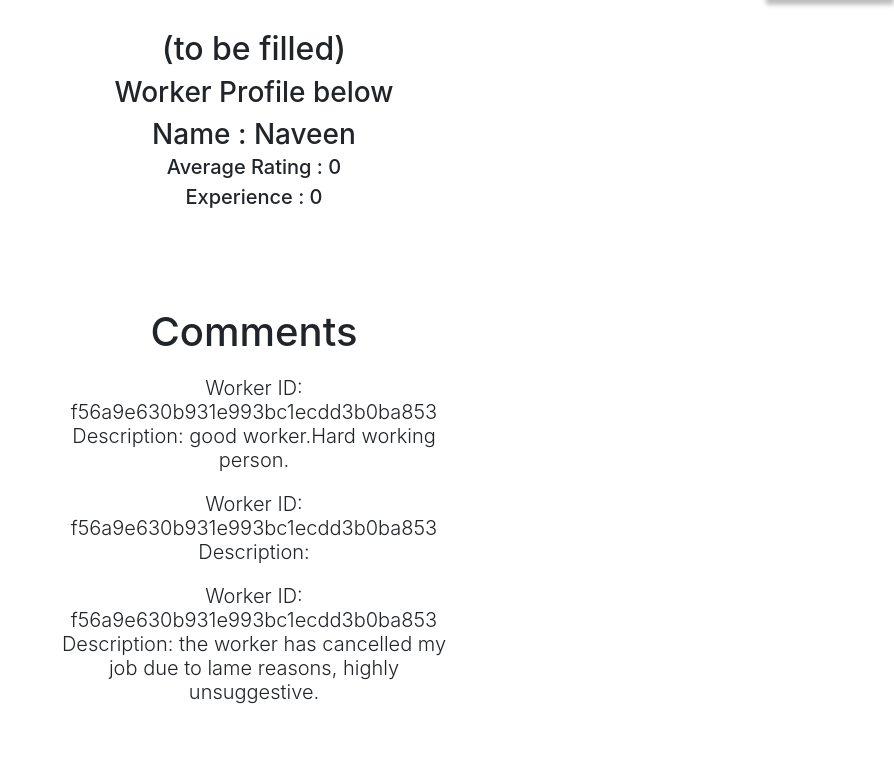
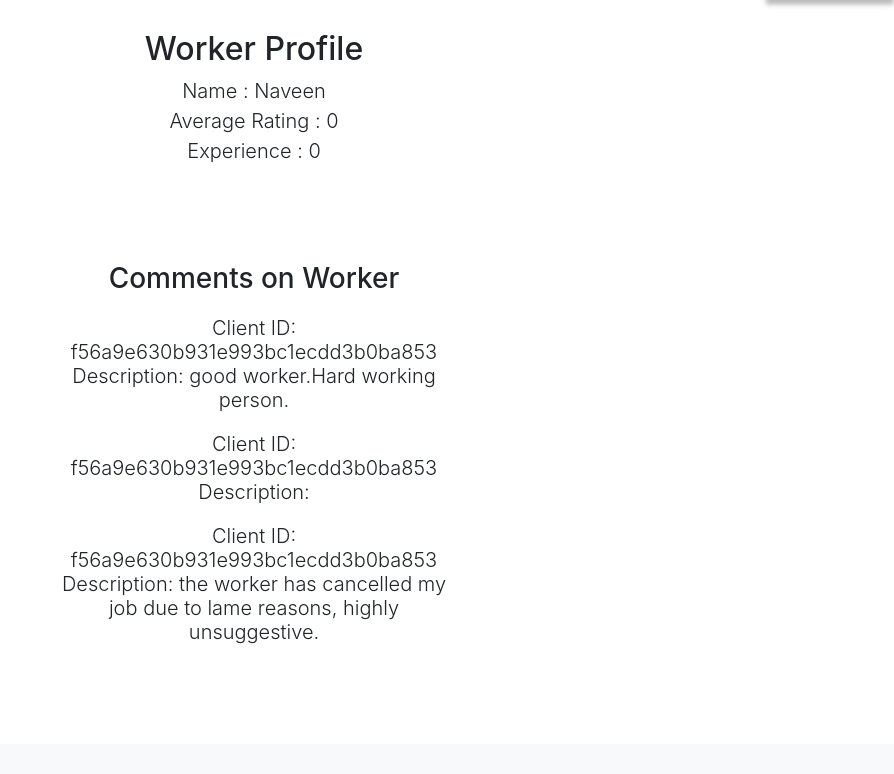
Before and after one commit to rnaveensrinivas/Hyre, a PHP site: page /workerProfile.php in a window 1280 px wide. Shown: the part 56-830 px from the top of the page, without its empty margins (386-1280 px from the left). After the commit the page ends 700 px from the top, so only its background shows below. Run offline with PHP 8.4, Linux system fonts and the light colour scheme; a user stored in the database is signed in; data comes from the database, SQL or seed files in the repository.

Commit message:
small changes

```diff
--- a/workerProfile.php
+++ b/workerProfile.php
@@ -72,11 +72,10 @@
             <button type="button" onclick="location.href='logout.php'" name="Logout" id="submit-button" style="background-color: white; color:rgb(95, 108, 255);">Sign Out</button>
         </div>
             <div class="form">
-                <h2 style='text-align:center'>(to be filled)</h2>
-                <h3 style='text-align:center'>Worker Profile below</h3>
+                <h2 style='text-align:center'>Worker Profile</h2>
                 <?php
-                echo "<h3 style='text-align:center'>Name : $printName ";
-                echo "<p>Average Rating : $printAverageRating<br>Experience : $printExperience</p>" ;
+                echo "<p style='text-align:center'>Name : $printName<br>";
+                echo "Average Rating : $printAverageRating<br>Experience : $printExperience</p>" ;
                 if( $_SESSION['userType'] == "C" ){
                     echo "<div style='text-align:center'><h3 style='font-size:1.25rem;font-weight:300; margin-top:20px; margin-bottom:20px'><button>Book Request</button></a></h3></div>" ;
                 }
@@ -84,7 +83,7 @@
                 ?>
             </div>
             <div class="form">
-                <h1 style='text-align:center'>Comments</h1>
+                <h3 style='text-align:center'>Comments on Worker</h3>
                 <?php
                 $selectAllComments = "SELECT * FROM comment where workerID='$workerID' " ;
                 if ( $result = mysqli_query( $conn, $selectAllComments) ) {
@@ -94,7 +93,7 @@
                         $printDescription = $row['description'] ;
                         $jobID = $row['jobID'] ;
 
-                        echo "<div style='text-align:center'><h3 style='font-size:1.25rem;font-weight:300; margin-top:20px; margin-bottom:20px'>Worker ID: $printClientID<br>Description: $printDescription<br></div>";
+                        echo "<div style='text-align:center'><h3 style='font-size:1.25rem;font-weight:300; margin-top:20px; margin-bottom:20px'>Client ID: $printClientID<br>Description: $printDescription<br></div>";
 
                     }
                 }
```
